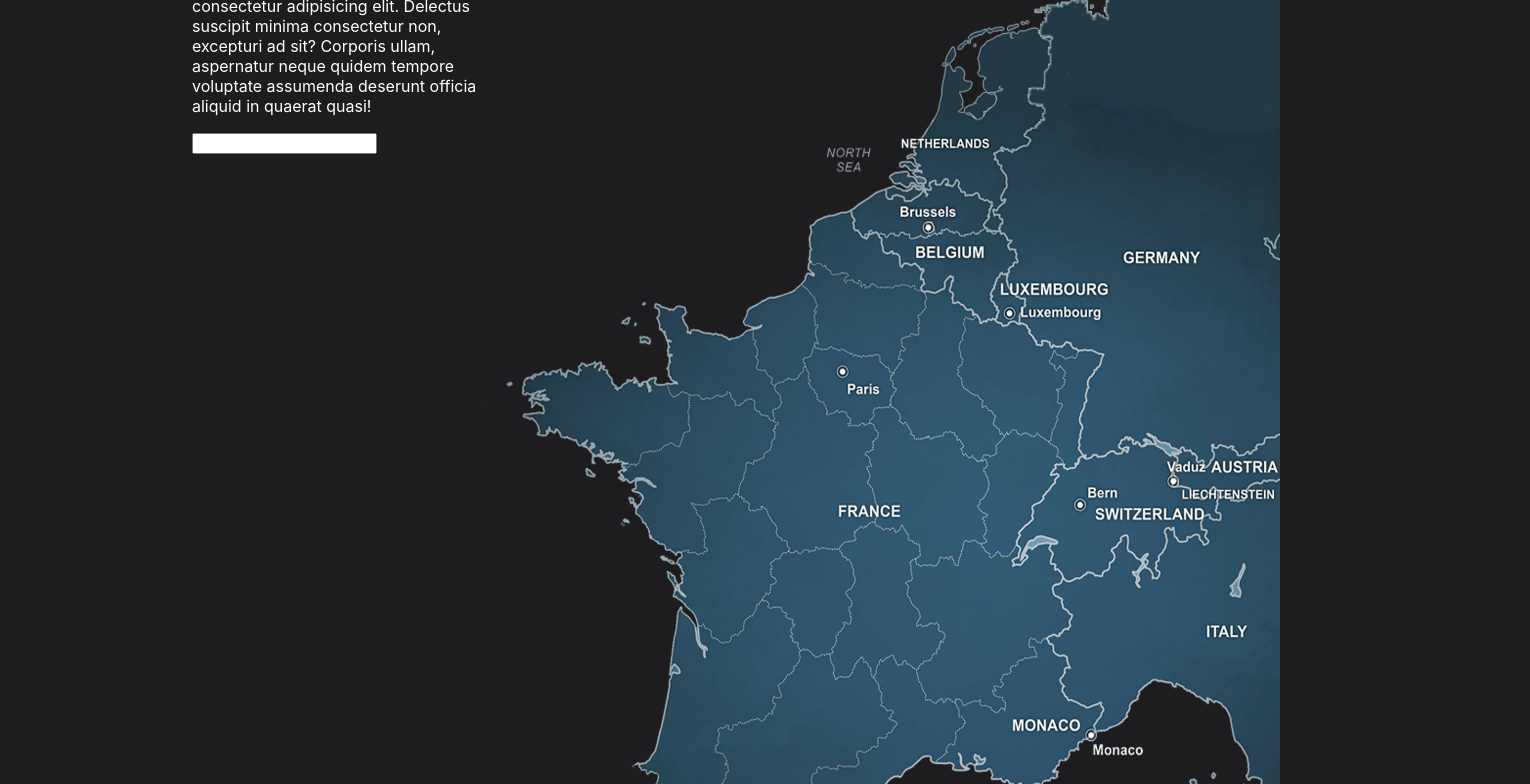
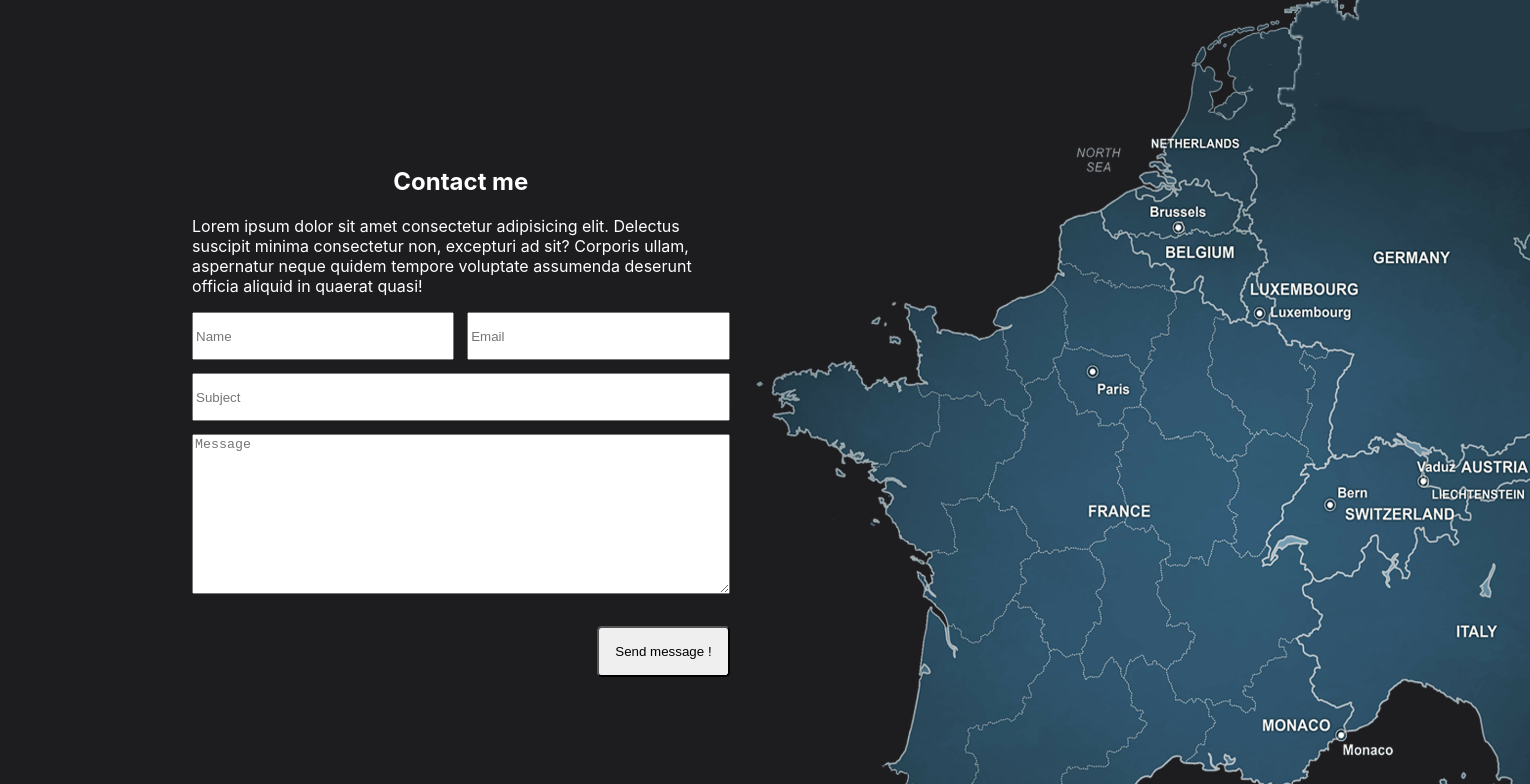
Before and after one commit to MickaelBossa/portfolio, a Next.js app: page / in a window 1280 px wide. Shown: the part 1860-2644 px from the top of the page, 1530 px wide, since content can reach past the window. Built offline with nearby package versions, Linux system fonts and the light colour scheme.

Commit message:
Add contact section structure

```diff
--- a/components/ui/ContactForm/ContactForm.module.css
+++ b/components/ui/ContactForm/ContactForm.module.css
@@ -0,0 +1,35 @@
+.firstLineInputs input {
+    height: 3rem;
+    width: 20.5vw;
+    margin-bottom: 1vw;
+}
+
+#nameInput {
+    margin-right: 1vw;
+}
+
+.subjectInput {
+    display: block;
+    width: 42vw;
+    margin-bottom: 1vw;
+    height: 3rem;
+}
+
+.messageInput {
+    display: block;
+    min-width: 42vw;
+    max-width: 42vw;
+    min-height: 20vh;
+}
+
+.submitBtnContainer {
+    margin-top: 2rem;
+    width: 42vw;
+    display: flex;
+    justify-content: flex-end;
+}
+
+.submitBtn {
+    padding: 1rem;
+    border-radius: 0.3rem;
+}
--- a/components/ui/ContactForm/ContactForm.tsx
+++ b/components/ui/ContactForm/ContactForm.tsx
@@ -4,7 +4,15 @@ import styles from './ContactForm.module.css';
 export default function ContactForm() {
   return (
     <form action="/send-data-here" method='post'>
-        <input type="text" />
+      <div className={styles.firstLineInputs}>
+        <input id={styles.nameInput} type="text" placeholder='Name' />
+        <input type="text" placeholder='Email' />
+        </div>
+        <input className={styles.subjectInput} type="text" placeholder='Subject' />
+        <textarea className={styles.messageInput} placeholder='Message' />
+        <div className={styles.submitBtnContainer}>
+        <button className={styles.submitBtn} type='submit'>Send message !</button>
+        </div>
     </form>
   )
 }
--- a/components/ui/ProjectCards/ProjectCard/ProjectCard.tsx
+++ b/components/ui/ProjectCards/ProjectCard/ProjectCard.tsx
@@ -15,7 +15,6 @@ export default function ProjectCard({
     description: string;
 }) {
     return (
-        <Link href="#">
         <div className={styles.cardContainer}>
             <div className={styles.topIcons}>
                 <Image
@@ -34,9 +33,10 @@ export default function ProjectCard({
                     />
                 </Link>
             </div>
+            <Link href="#">
                 <h3>{title}</h3>
                 <p>{description}</p>
+            </Link>
         </div>
-        </Link>
     );
 }
--- a/pages/index.tsx
+++ b/pages/index.tsx
@@ -46,7 +46,7 @@ export default function Home() {
                 </section>
             </main>
             <section className={styles.contactSection}>
-                    <div>
+                <div className={styles.contactForm}>
                     <h2 className={styles.subtitle}>Contact me</h2>
                     <p>
                         Lorem ipsum dolor sit amet consectetur adipisicing elit.
@@ -56,16 +56,16 @@ export default function Home() {
                         quasi!
                     </p>
                     <ContactForm />
-                    </div>
-                    <div>
+                </div>
+                <div>
                     <Image
                         src="/images/france-map-2.png"
                         height={1000}
                         width={800}
-                        alt='Map of France'
+                        alt="Map of France"
                     />
-                    </div>
-                </section>
+                </div>
+            </section>
         </div>
     );
 }
--- a/styles/Home.module.css
+++ b/styles/Home.module.css
@@ -27,3 +27,7 @@
   margin-top: 5rem;
   margin-left: 15vw;
 }
+
+.contactForm {
+  margin-top: 15rem;
+}
```
Lines whose indentation alone changed are shown as unchanged.
